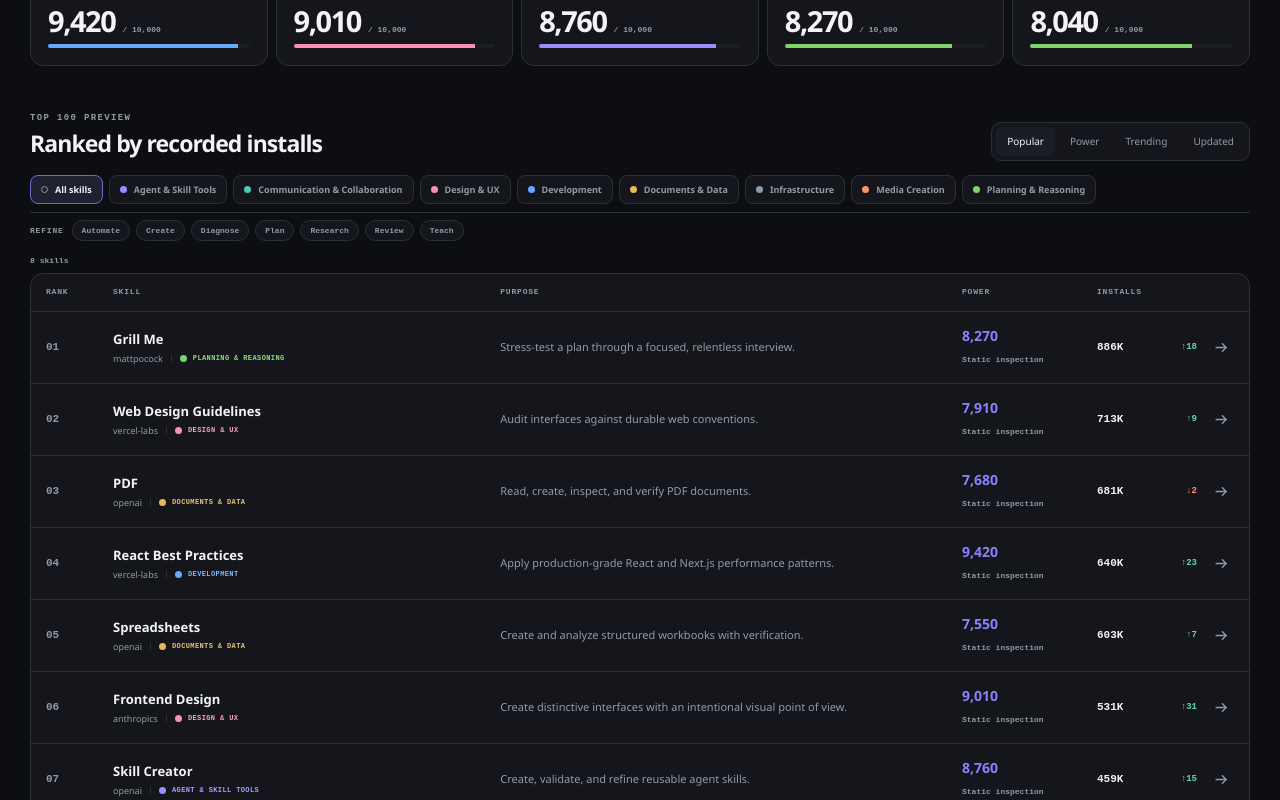
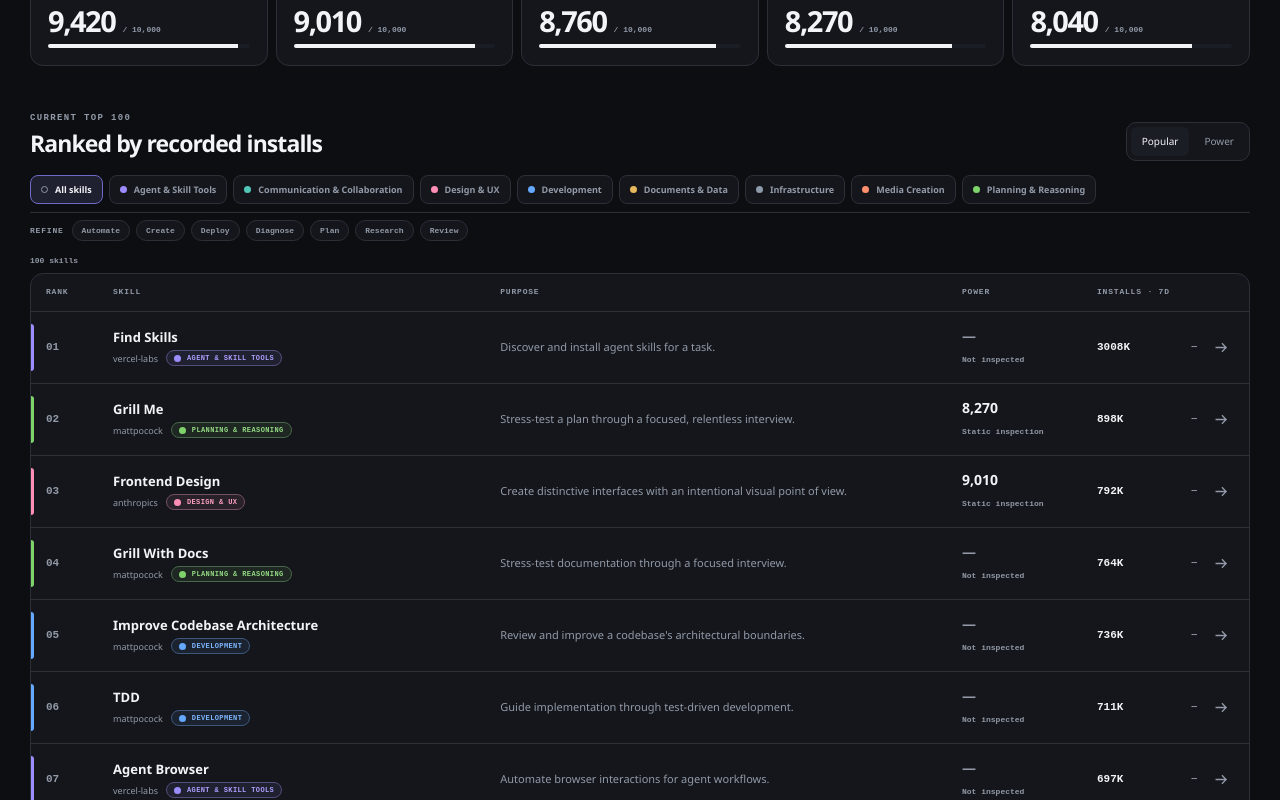
Before and after one commit to jordanranz/skillprint, a Next.js app: page / in a window 1280 px wide. Shown: the part 600-1400 px from the top of the page. Built offline with nearby package versions, Linux system fonts and the light colour scheme.

Commit message:
Connect catalog to Top 100 snapshot

```diff
--- a/app/page.tsx
+++ b/app/page.tsx
@@ -1,4 +1,5 @@
 import { Catalog } from "@/components/catalog";
+import { catalogEntries, catalogGeneratedAt } from "@/lib/catalog-data";
 import { skills } from "@/lib/skills";
 
-export default function Home() { return <Catalog skills={skills}/>; }
+export default function Home() { return <Catalog skills={skills} ranking={catalogEntries} generatedAt={catalogGeneratedAt}/>; }
--- a/components/catalog.tsx
+++ b/components/catalog.tsx
@@ -2,34 +2,35 @@
 
 import Link from "next/link";
 import { useMemo, useState } from "react";
+import type { CatalogEntry } from "@/lib/catalog-data";
 import type { Skill } from "@/lib/skills";
 import { categories, categoryById, type CategoryId, type FunctionalTag } from "@/lib/taxonomy";
 import { Header } from "./header";
 import { ArrowIcon } from "./icons";
 
-type Sort = "popular" | "power" | "trending" | "updated";
+type Sort = "popular" | "power";
 type CategoryFilter = "all" | CategoryId;
 
-const labels: Record<Sort,string> = { popular: "Ranked by recorded installs", power: "Ranked by inspected power", trending: "Fastest moving this week", updated: "Most recently inspected" };
+const labels: Record<Sort,string> = { popular: "Ranked by recorded installs", power: "Ranked by inspected power" };
 const formatInstalls = (value:number) => `${Math.round(value / 1000)}K`;
 
-function CategoryChip({ skill }: { skill: Skill }) {
+function CategoryChip({ skill }: { skill: Pick<Skill,"category"> }) {
   const category = categoryById[skill.category];
   return <span className="category-chip" style={{"--category":category.color} as React.CSSProperties}><i/>{category.label}</span>;
 }
 
-export function Catalog({ skills }: { skills: Skill[] }) {
+export function Catalog({ skills, ranking, generatedAt }: { skills: Skill[]; ranking: CatalogEntry[]; generatedAt: string }) {
   const [sort,setSort] = useState<Sort>("popular");
   const [search,setSearch] = useState("");
   const [category,setCategory] = useState<CategoryFilter>("all");
   const [tags,setTags] = useState<FunctionalTag[]>([]);
 
-  const categorySkills = useMemo(() => category === "all" ? skills : skills.filter(skill => skill.category === category), [skills,category]);
+  const categorySkills = useMemo(() => category === "all" ? ranking : ranking.filter(skill => skill.category === category), [ranking,category]);
   const availableTags = useMemo(() => Array.from(new Set(categorySkills.flatMap(skill => skill.tags))).sort(), [categorySkills]);
   const filtered = useMemo(() => [...categorySkills]
     .filter(skill => !tags.length || tags.some(tag => skill.tags.includes(tag)))
     .filter(skill => `${skill.name} ${skill.owner} ${skill.purpose} ${categoryById[skill.category].label} ${skill.tags.join(" ")} ${skill.sourceTopics.join(" ")}`.toLowerCase().includes(search.toLowerCase()))
-    .sort((a,b) => sort === "power" ? b.power-a.power : sort === "trending" ? b.trend-a.trend : sort === "updated" ? a.updatedDays-b.updatedDays : b.installs-a.installs), [categorySkills,tags,search,sort]);
+    .sort((a,b) => sort === "power" ? (b.power ?? -1)-(a.power ?? -1) : a.rank-b.rank), [categorySkills,tags,search,sort]);
   const featured = useMemo(() => [...skills].sort((a,b)=>b.power-a.power).slice(0,5),[skills]);
   const chooseCategory = (next: CategoryFilter) => { setCategory(next); setTags([]); };
   const toggleTag = (tag: FunctionalTag) => setTags(current => current.includes(tag) ? current.filter(value => value !== tag) : [...current,tag]);
@@ -37,11 +38,11 @@ export function Catalog({ skills }: { skills: Skill[] }) {
   return <><Header search={search} onSearch={setSearch}/><main>
     <section className="hero shell"><div><p className="eyebrow">The inspected skill catalog</p><h1>Find skills<br/>worth loading.</h1><p className="hero-copy">Compare what the ecosystem installs with what each skill appears capable of after inspection.</p><div className="metric-key" aria-label="Scoring key"><span><i className="metric-dot observed"/><b>Popularity</b> · recorded installs</span><span><i className="metric-dot assessed"/><b>Power</b> · Skillprint assessment</span><details><summary>How scoring works</summary><p>Power evaluates guidance, efficiency, coverage, and practical value. Popularity is observed ecosystem behavior; it does not increase a skill’s Power score.</p></details></div></div></section>
     <section className="shell featured"><div className="section-heading"><div><p className="eyebrow">Highest power</p><h2>Five exceptional Skillprints</h2></div><p>Power updates when source changes</p></div><div className="power-deck">{featured.map((skill,index)=><Link className="power-card" href={`/skill/${skill.slug}`} key={skill.slug} style={{"--skill":skill.color,"--power":`${skill.power/100}%`} as React.CSSProperties}><div className="card-meta"><span>Power {index+1}</span><b>{skill.scout}</b></div><CategoryChip skill={skill}/><h3>{skill.name}</h3><p>{skill.purpose}</p><div className="card-power"><strong>{skill.power.toLocaleString()}</strong><span>/ 10,000</span></div><div className="power-track"><i/></div></Link>)}</div></section>
-    <section className="shell ranking"><div className="section-heading rank-heading"><div><p className="eyebrow">Top 100 preview</p><h2>{labels[sort]}</h2></div><div className="sort-control" role="group" aria-label="Sort skills">{(["popular","power","trending","updated"] as Sort[]).map(value=><button key={value} className={sort===value?"active":""} onClick={()=>setSort(value)}>{value === "popular" ? "Popular" : value[0].toUpperCase()+value.slice(1)}</button>)}</div></div>
+    <section className="shell ranking"><div className="section-heading rank-heading"><div><p className="eyebrow">Current top 100</p><h2>{labels[sort]}</h2></div><div className="sort-control" role="group" aria-label="Sort skills">{(["popular","power"] as Sort[]).map(value=><button key={value} className={sort===value?"active":""} onClick={()=>setSort(value)}>{value === "popular" ? "Popular" : "Power"}</button>)}</div></div>
       <div className="taxonomy-filter"><div className="category-filter" role="group" aria-label="Filter by category"><button className={category==="all"?"active":""} onClick={()=>chooseCategory("all")}><i/>All skills</button>{categories.map(item=><button key={item.id} className={category===item.id?"active":""} style={{"--category":item.color} as React.CSSProperties} onClick={()=>chooseCategory(item.id)}><i/>{item.label}</button>)}</div>{availableTags.length > 0 && <div className="tag-filter" role="group" aria-label="Refine by capability"><span>Refine</span>{availableTags.map(tag=><button key={tag} className={tags.includes(tag)?"active":""} aria-pressed={tags.includes(tag)} onClick={()=>toggleTag(tag)}>{tag}</button>)}</div>}</div>
       <div className="result-count"><span>{filtered.length} {filtered.length === 1 ? "skill" : "skills"}</span>{(category!=="all" || tags.length>0) && <button onClick={()=>{chooseCategory("all");setTags([]);}}>Clear filters</button>}</div>
-      <div className="skill-ledger"><div className="ledger-head"><span>Rank</span><span>Skill</span><span>Purpose</span><span>Power</span><span>Installs</span><span/></div>{filtered.length ? filtered.map((skill,index)=><Link className="skill-row" href={`/skill/${skill.slug}`} key={skill.slug}><span className="rank-number">{String(index+1).padStart(2,"0")}</span><span className="ledger-name"><b>{skill.name}</b><span className="ledger-sub"><small>{skill.owner}</small><CategoryChip skill={skill}/></span></span><span className="ledger-purpose">{skill.purpose}</span><span className="ledger-power"><b>{skill.power.toLocaleString()}</b><small>{skill.scout}</small></span><span className="ledger-installs"><b>{formatInstalls(skill.installs)}</b><small className={skill.trend>=0?"up":"down"}>{skill.trend>=0?"↑":"↓"}{Math.abs(skill.trend)}</small></span><ArrowIcon className="row-arrow"/></Link>) : <div className="empty-state"><strong>No matching skills</strong><span>Clear a filter or try another search.</span></div>}</div>
-      <p className="data-note">Preview dataset · production rankings will use daily recon and cached Scout assessments.</p>
+      <div className="skill-ledger"><div className="ledger-head"><span>Rank</span><span>Skill</span><span>Purpose</span><span>Power</span><span>Installs · 7d</span><span/></div>{filtered.length ? filtered.map((skill)=><Link className="skill-row" href={skill.detailSlug ? `/skill/${skill.detailSlug}` : skill.url} target={skill.detailSlug ? undefined : "_blank"} rel={skill.detailSlug ? undefined : "noreferrer"} key={skill.id} style={{"--category":skill.color} as React.CSSProperties}><span className="rank-number">{String(skill.rank).padStart(2,"0")}</span><span className="ledger-name"><b>{skill.name}</b><span className="ledger-sub"><small>{skill.owner}</small><CategoryChip skill={skill}/></span></span><span className="ledger-purpose">{skill.purpose}</span><span className={`ledger-power ${skill.power===null?"pending":""}`}><b>{skill.power?.toLocaleString() ?? "—"}</b><small>{skill.scout}</small></span><span className="ledger-installs"><b>{formatInstalls(skill.installs)}</b><small className={skill.rankDelta===null?"unchanged":skill.rankDelta>=0?"up":"down"}>{skill.rankDelta===null?"—":`${skill.rankDelta>=0?"↑":"↓"}${Math.abs(skill.rankDelta)}`}</small></span><ArrowIcon className="row-arrow"/></Link>) : <div className="empty-state"><strong>No matching skills</strong><span>Clear a filter or try another search.</span></div>}</div>
+      <p className="data-note">skills.sh all-time snapshot · updated {new Date(generatedAt).toLocaleString()} · 7-day movement begins after the next comparable snapshot.</p>
     </section>
   </main></>;
 }
--- /dev/null
+++ b/lib/catalog-data.ts
@@ -0,0 +1,91 @@
+import snapshot from "@/data/skills/top100.json";
+import { skills, type Skill } from "./skills";
+import { categoryById, TAXONOMY_VERSION, type CategoryId, type Classification, type FunctionalTag } from "./taxonomy";
+
+type SnapshotSkill = (typeof snapshot.skills)[number];
+
+export type CatalogEntry = {
+  id: string;
+  rank: number;
+  slug: string;
+  name: string;
+  owner: string;
+  purpose: string;
+  installs: number;
+  rankDelta: number | null;
+  power: number | null;
+  updatedDays: number | null;
+  scout: "Static inspection" | "Behavioral evaluation" | "Not inspected";
+  category: CategoryId;
+  tags: FunctionalTag[];
+  sourceTopics: string[];
+  color: string;
+  detailSlug: string | null;
+  url: string;
+  classification: Classification;
+};
+
+const aliases: Record<string,string> = {
+  "vercel-react-best-practices": "react-best-practices",
+};
+
+const titleize = (slug:string) => slug.split("-").map(word => /^(ai|api|ui|ux|pdf|tdd|mcp|okr|vc|im|gpt)$/i.test(word) ? word.toUpperCase() : word.charAt(0).toUpperCase()+word.slice(1)).join(" ");
+
+function classify(entry: SnapshotSkill): { category: CategoryId; tags: FunctionalTag[]; reason: string } {
+  const value = `${entry.slug} ${entry.source}`.toLowerCase();
+  if (/find-skills|skill-creator|setup-.*skills|agent-browser|agent-skill|mcp/.test(value)) return { category:"agent-skill-tools", tags:["research","automate"], reason:"Finds, installs, creates, or operates agent capabilities." };
+  if (/lark-(im|mail|calendar|event|vc|contact|attendance|approval|okr|task)|meeting-summary|standup-report/.test(value)) return { category:"communication-collaboration", tags:["automate"], reason:"Coordinates communication or work between people." };
+  if (/lark-(doc|base|drive|sheets|wiki|minutes|slides|whiteboard)|pdf|spreadsheet|document|xlsx|docx/.test(value)) return { category:"documents-data", tags:["create","automate"], reason:"Creates or operates on documents and structured records." };
+  if (/image|video|audio|flux|wan-|seedance|comfy|happyhorse|media/.test(value)) return { category:"media-creation", tags:["create"], reason:"Produces or transforms visual, video, or audio media." };
+  if (/frontend-design|web-design|design-system|ui-|ux-|accessibility/.test(value)) return { category:"design-ux", tags:["create","review"], reason:"Creates or evaluates interfaces and user experiences." };
+  if (/azure|cloud|deploy|database|security|docker|kubernetes|terraform|devops|infrastructure/.test(value)) return { category:"infrastructure", tags:["deploy","diagnose"], reason:"Operates systems, services, environments, or security controls." };
+  if (/grill|wayfinder|brainstorm|research|plan|handoff|decision/.test(value)) return { category:"planning-reasoning", tags:["plan","review"], reason:"Produces plans, decisions, research, or clarified reasoning." };
+  return { category:"development", tags:["create","review"], reason:"Primarily supports software implementation or code quality." };
+}
+
+function fallbackPurpose(entry: SnapshotSkill, category: CategoryId) {
+  if (entry.slug === "find-skills") return "Discover and install agent skills for a task.";
+  if (entry.slug === "grill-with-docs") return "Stress-test documentation through a focused interview.";
+  if (entry.slug === "improve-codebase-architecture") return "Review and improve a codebase's architectural boundaries.";
+  if (entry.slug === "tdd") return "Guide implementation through test-driven development.";
+  if (entry.slug === "agent-browser") return "Automate browser interactions for agent workflows.";
+  if (entry.slug === "handoff") return "Package working context for a reliable agent handoff.";
+  return `${categoryById[category].label} workflow from ${entry.source}.`;
+}
+
+function reviewedSkill(entry: SnapshotSkill): Skill | undefined {
+  const detailSlug = aliases[entry.slug] ?? entry.slug;
+  return skills.find(skill => skill.slug === detailSlug);
+}
+
+export const catalogGeneratedAt = snapshot.generatedAt;
+export const catalogEntries: CatalogEntry[] = snapshot.skills.map((entry) => {
+  const reviewed = reviewedSkill(entry);
+  const derived = classify(entry);
+  const category = reviewed?.category ?? derived.category;
+  return {
+    id: entry.id,
+    rank: entry.rank,
+    slug: entry.slug,
+    name: reviewed?.name ?? titleize(entry.name),
+    owner: entry.source.split("/")[0],
+    purpose: reviewed?.purpose ?? fallbackPurpose(entry,category),
+    installs: entry.installs,
+    rankDelta: null,
+    power: reviewed?.power ?? null,
+    updatedDays: reviewed?.updatedDays ?? null,
+    scout: reviewed?.scout ?? "Not inspected",
+    category,
+    tags: reviewed?.tags ?? derived.tags,
+    sourceTopics: reviewed?.sourceTopics ?? [],
+    color: categoryById[category].color,
+    detailSlug: reviewed?.slug ?? null,
+    url: entry.url,
+    classification: reviewed?.classification ?? {
+      taxonomyVersion: TAXONOMY_VERSION,
+      provenance: "rule-derived",
+      confidence: .72,
+      reason: derived.reason,
+    },
+  };
+});
```
Also changed, not shown: app/globals.css.
